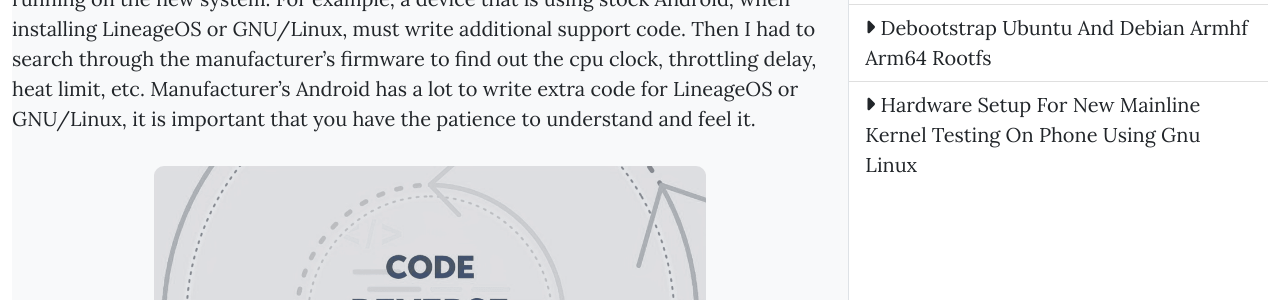
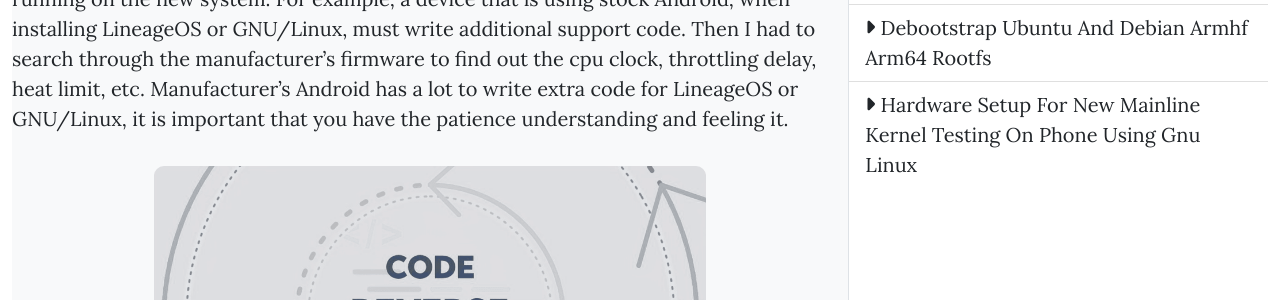
Before and after one commit to Baonks81/baonks81.github.io, a Jekyll site: the page built from _posts/2023-03-25-Reverse-Engine-Arm-Configure-Cpufreq-And-Input-Output.md, in a window 1280 px wide. Shown: the part 843-1143 px from the top of the page. Built offline with Jekyll 4.4.1, drawn with Linux system fonts in a browser that asks for light colours; nearby versions of some CDN libraries; library files that are not in the unit come from our copies; some of the changed text lies outside the part shown.

Commit message:
Update 2023-03-25-Reverse-Engine-Arm-Configure-Cpufreq-And-Input-Output.md

```diff
--- a/_posts/2023-03-25-Reverse-Engine-Arm-Configure-Cpufreq-And-Input-Output.md
+++ b/_posts/2023-03-25-Reverse-Engine-Arm-Configure-Cpufreq-And-Input-Output.md
@@ -5,7 +5,7 @@
 
 Because when the user buys the devices, in addition to installing the factory firmware, they can also install another system, because the hardware is the user's own, and has full access to it.
 
-When I use a device running Android, iOS, GNU/Linux, Windows, I feel like there is a separate setting for each device. Installing another operating system, I would have to figure out all the settings, tweak on the old system and write more code to support it like running on the new system. For example, a device that is using stock Android, when installing LineageOS or GNU/Linux, must write additional support code. Then I had to search through the manufacturer's firmware to find out the cpu clock, throttling delay, heat limit, etc. Manufacturer's Android has a lot to write extra code for LineageOS or GNU/Linux, it is important that you have the patience to understand and feel it.
+When I use a device running Android, iOS, GNU/Linux, Windows, I feel like there is a separate setting for each device. Installing another operating system, I would have to figure out all the settings, tweak on the old system and write more code to support it like running on the new system. For example, a device that is using stock Android, when installing LineageOS or GNU/Linux, must write additional support code. Then I had to search through the manufacturer's firmware to find out the cpu clock, throttling delay, heat limit, etc. Manufacturer's Android has a lot to write extra code for LineageOS or GNU/Linux, it is important that you have the patience understanding and feeling it.
 
 {% include image.html
             img="images/Code-Reverse-Engineering-min.png"
```
